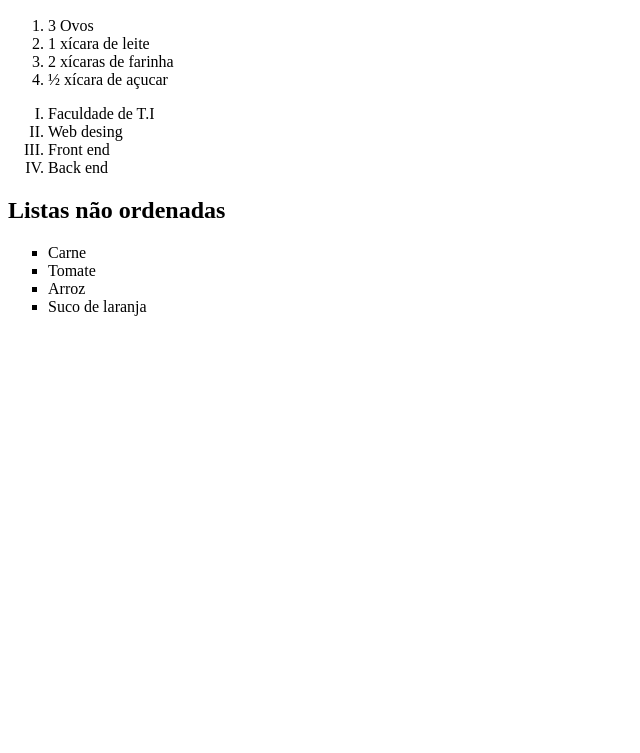
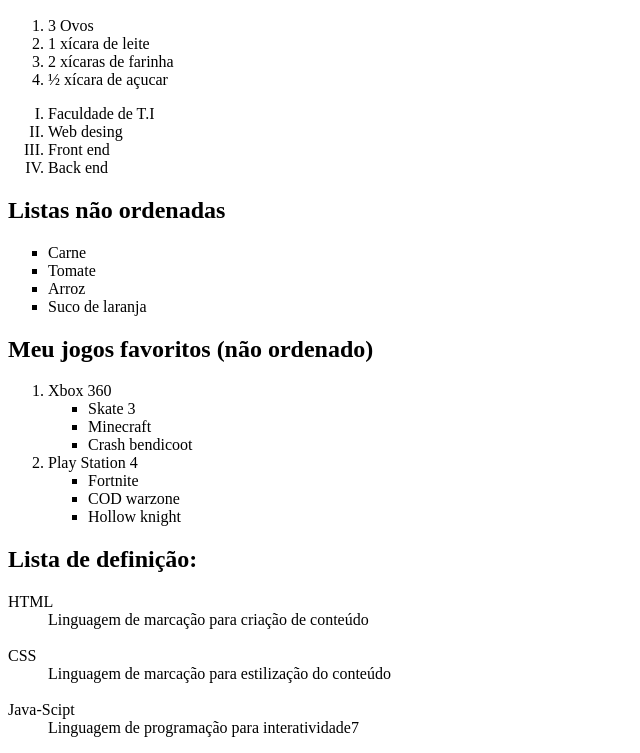
Before and after one commit to GABBARCEL/Exercicios_HTML5_e_CSS3, a plain HTML site: page HTML e CSS/Exercícios/ex 009/index.html in a window 1280 px wide. Shown: the part 110-863 px from the top of the page, without its empty margins (0-640 px from the left). Before the commit the page ends 800 px from the top, so only its background shows below. Drawn offline with Linux system fonts and the light colour scheme.

Commit message:
Criando tipos de listas em HTML

```diff
--- a/HTML e CSS/Exercícios/ex 009/index.html
+++ b/HTML e CSS/Exercícios/ex 009/index.html
@@ -30,5 +30,33 @@
         <li>Arroz</li>
         <li>Suco de laranja</li>
     </ul>
+
+    <h2>Meu jogos favoritos (não ordenado)</h2>
+    <ol>
+        <li>Xbox 360</li>
+        <ul type="square">
+            <li>Skate 3</li>
+            <li>Minecraft</li>
+            <li>Crash bendicoot</li>
+        </ul>
+        <li>Play Station 4</li>
+        <ul type="square">
+            <li>Fortnite</li>
+            <li>COD warzone</li>
+            <li>Hollow knight</li>
+        </ul>
+    </ol>
+
+    <h2>Lista de definição:</h2>
+    <dl>
+        <dt>HTML</dt>
+        <dd>Linguagem de marcação para criação de conteúdo</dd>
+        <br>
+        <dt>CSS</dt>
+        <dd>Linguagem de marcação para estilização do conteúdo</dd>
+        <br>
+        <dt>Java-Scipt</dt>
+        <dd>Linguagem de programação para interatividade7</dd>
+    </dl>
 </body>
 </html>
```
